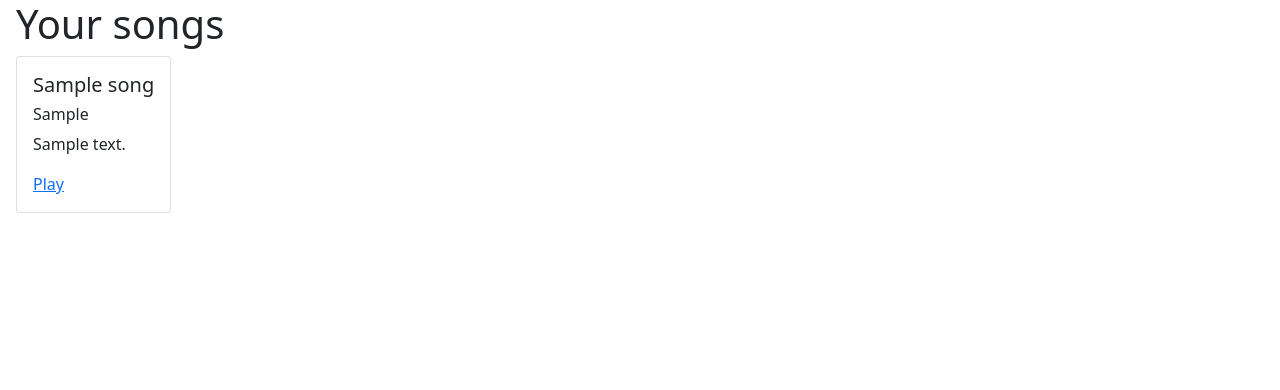
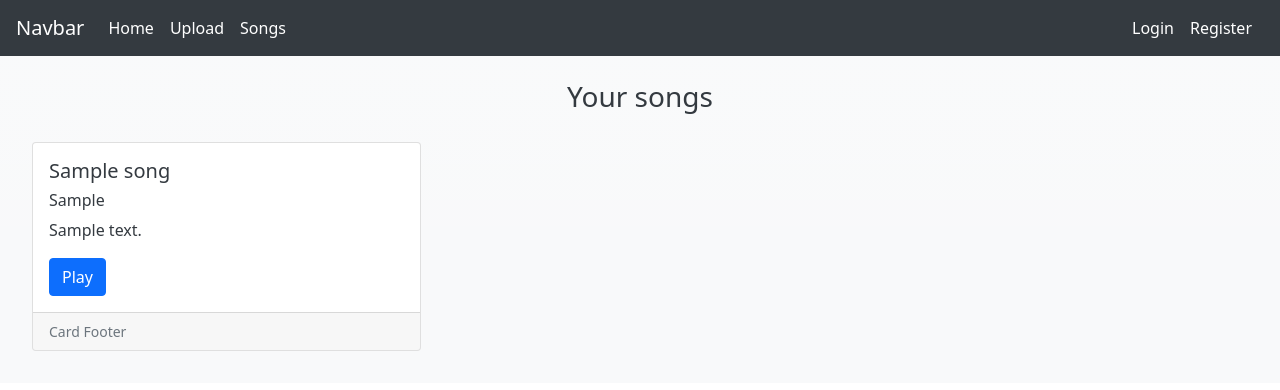
Before and after one commit to mr55p-dev/music_box, a Flask app: page /songs in a window 1280 px wide. Shown: the top 390 px of the page. Run offline with Flask 2, Linux system fonts and the light colour scheme; tables that the repository leaves empty hold one stand-in row (values such as "Sample post"); parts of the project's set-up code (start-up, migrations or seed data) failed here and were passed over; some libraries are stand-ins or nearby versions.

Commit message:
Polished a bit, small change to the db model. Added the ability to upload files

```diff
--- a/flask_server/database/models.py
+++ b/flask_server/database/models.py
@@ -16,6 +16,6 @@ class Song(db.Model):
 
     id = db.Column(db.Integer(), primary_key=True)
     name = db.Column(db.String(100), unique=True, nullable=False)
-    artist = db.Column(db.String(100), unique=True, nullable=False)
+    artist = db.Column(db.String(100), unique=False, nullable=False)
     description = db.Column(db.String(400), unique=True, nullable=False)
     path = db.Column(db.String(100), unique=True, nullable=False)
--- a/flask_server/routes/product.py
+++ b/flask_server/routes/product.py
@@ -1,5 +1,5 @@
 from flask import Blueprint, render_template, flash, request, redirect, url_for, current_app
-from flask_login import login_required
+# from flask_login import login_required
 from flask_server import db
 from flask_server.database.models import Song
 from flask_server.pool.assign import add_to_queue
--- /dev/null
+++ b/flask_server/static/style.nav.css
@@ -0,0 +1,5 @@
+.card-description {
+    overflow: hidden;
+    text-overflow: ellipsis;
+    white-space: nowrap;
+}
--- a/flask_server/templates/base.html
+++ b/flask_server/templates/base.html
@@ -4,6 +4,9 @@
     <meta name="viewport" content="width=device-width, initial-scale=1.0">
     <link rel="stylesheet" href="https://stackpath.bootstrapcdn.com/bootstrap/5.0.0-alpha1/css/bootstrap.min.css" integrity="sha384-r4NyP46KrjDleawBgD5tp8Y7UzmLA05oM1iAEQ17CSuDqnUK2+k9luXQOfXJCJ4I" crossorigin="anonymous">
     <title>{{ title }}</title>
+    {% block head %}
+
+    {% endblock head %}
 </head>
 <body>
     {% include 'nav.html' %}
--- a/flask_server/templates/nav.html
+++ b/flask_server/templates/nav.html
@@ -0,0 +1,37 @@
+<nav class="navbar navbar-expand-lg navbar-dark bg-dark">
+    <div class="container-fluid">
+      <a class="navbar-brand" href="#">Navbar</a>
+      <button class="navbar-toggler" type="button" data-toggle="collapse" data-target="#navbarSupportedContent" aria-controls="navbarSupportedContent" aria-expanded="false" aria-label="Toggle navigation">
+        <span class="navbar-toggler-icon"></span>
+      </button>
+      <div class="collapse navbar-collapse" id="navbarSupportedContent">
+        <ul class="navbar-nav mr-auto mb-2 mb-lg-0">
+          <li class="nav-item"><a class="nav-link active" href="{{ url_for('main.index') }}">Home</a></li>
+          <li class="nav-item"><a class="nav-link active" href="{{ url_for('product.upload_song') }}">Upload</a></li>
+          <li class="nav-item"><a class="nav-link active" href="{{ url_for('product.show_songs') }}">Songs</a></li>
+          <!-- <li class="nav-item dropdown">
+            <a class="nav-link dropdown-toggle" href="#" id="navbarDropdown" role="button" data-toggle="dropdown" aria-expanded="false">
+              Dropdown
+            </a>
+            <ul class="dropdown-menu" aria-labelledby="navbarDropdown">
+              <li><a class="dropdown-item" href="#">Action</a></li>
+              <li><a class="dropdown-item" href="#">Another action</a></li>
+              <li><hr class="dropdown-divider"></li>
+              <li><a class="dropdown-item" href="#">Something else here</a></li>
+            </ul>
+          </li> -->
+          <!-- <li class="nav-item">
+            <a class="nav-link disabled" href="#" tabindex="-1" aria-disabled="true">Disabled</a>
+          </li> -->
+        </ul>
+        <ul class="navbar-nav mr-1 mb-2 mb-lg-0">
+            <li class="nav-item"><a class="nav-link active" href="{{ url_for('auth.login') }}">Login</a></li>
+            <li class="nav-item"><a class="nav-link active" href="{{ url_for('auth.signup') }}">Register</a></li>
+        </ul>
+        <!-- <form class="d-flex">
+          <input class="form-control mr-2" type="search" placeholder="Search" aria-label="Search">
+          <button class="btn btn-outline-success" type="submit">Search</button>
+        </form> -->
+      </div>
+    </div>
+  </nav>
--- a/flask_server/templates/songs.html
+++ b/flask_server/templates/songs.html
@@ -1,25 +1,29 @@
 {% extends 'base.html' %}
 
+{% block head %}
+    <link rel="stylesheet" type="text/css" href="{{ url_for('static', filename='style.nav.css') }}" />
+{% endblock head %}
+
+
 {% block content %}
-
-<div class="container-fluid">
-    <h1 class="title">Your songs</h1>
-    <div class="row row-cols-auto">
+<div class="container-fluid bg-light bg-gradient text-dark">
+    <h3 class="title text-center pt-4 pb-1">Your songs</h3>
+    <div class="row row-cols-auto p-3">
         {% for song in songs %}
-        <div class="col">
+        <div class="col-12 col-sm-6 col-md-4 col-lg-4 pb-3">
             <div class="card">
                 <div class="card-body">
                     <h5 class="card-title">{{ song.name }}</h5>
                     <h6 class="card_subtitle">{{ song.artist }}</h6>
-                    <p class="card_text">{{ song.description }}</p>
+                    <p class="card_text card-description">{{ song.description }}</p>
                     <!-- make this a bootstrap icon -->
-                    <a href="{{ url_for('product.play_song', id=song.id) }}" class="card-link">Play</a>
+                    <a href="{{ url_for('product.play_song', id=song.id) }}" class="btn btn-primary">Play</a>
                     <!-- <a href="#" class="card-link">Play</a> -->
                 </div>
+                <div class="card-footer"><small class="text-muted">Card Footer</small></div>
             </div>
         </div>
         {% endfor %}
     </div>
 </div>
-
 {% endblock content %}
```
Also changed, not shown: flask_server/templates/index.html (+14 -2 lines), flask_server/templates/login.html (+5 -5 lines), flask_server/templates/signup.html (+17 -4 lines), flask_server/templates/upload.html (+17 -8 lines), README.md, 1 other file.
